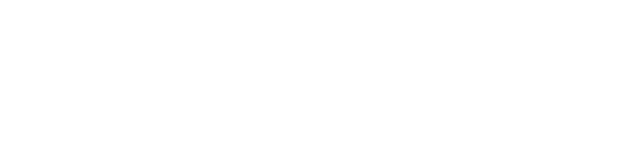
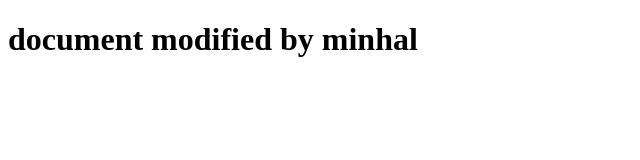
Before and after one commit to murry91/minhal, a plain HTML site: page index.html in a window 1280 px wide. Shown: the whole page, without its empty margins (0-640 px from the left). Drawn offline with Linux system fonts and the light colour scheme.

Commit message:
version 2

```diff
--- a/index.html
+++ b/index.html
@@ -4,6 +4,9 @@
     <meta charset="UTF-8">
     <meta name="viewport" content="width=device-width, initial-scale=1.0">
     <title>Document</title>
+    <h1>
+        document modified by minhal
+    </h1>
 </head>
 <body>
 
```
